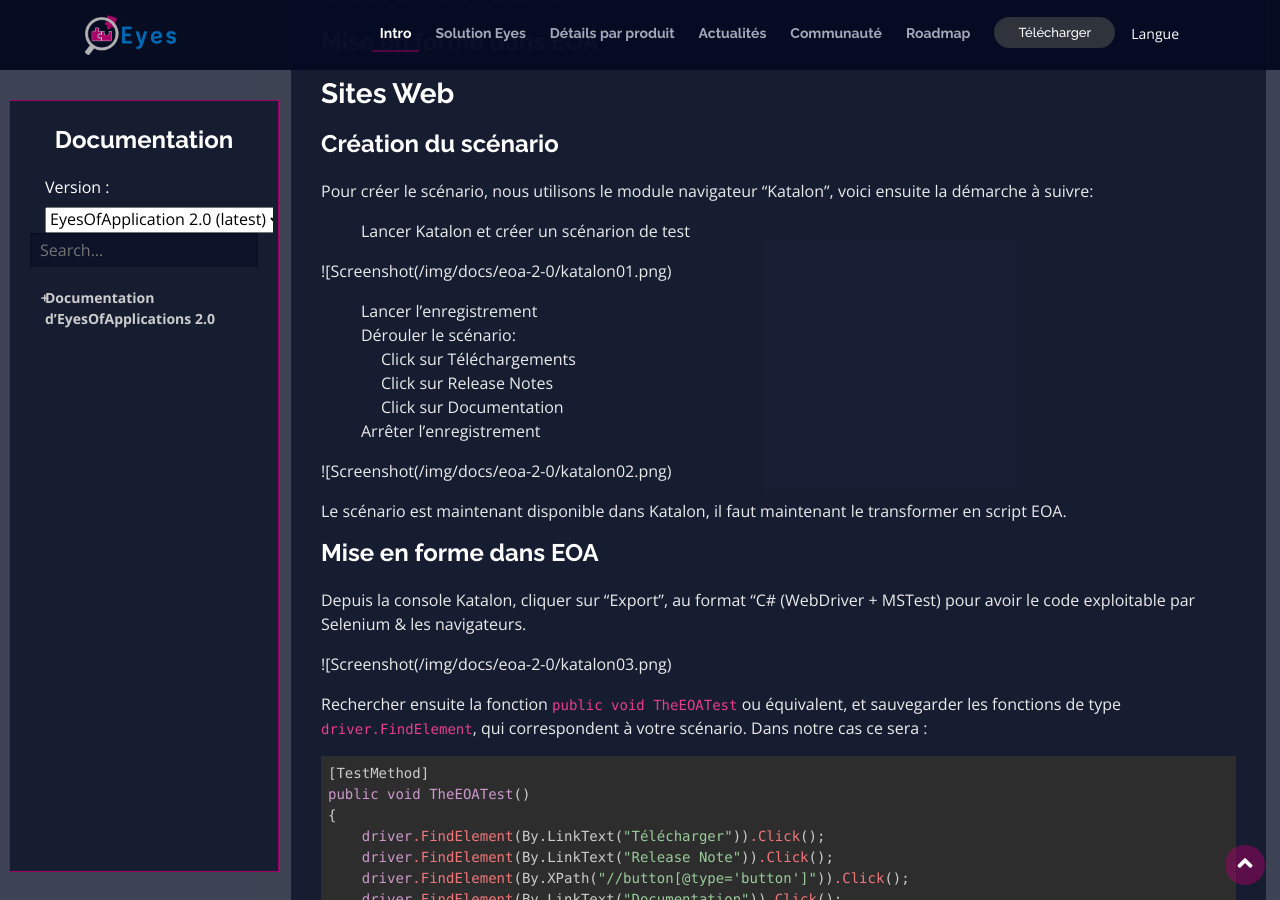
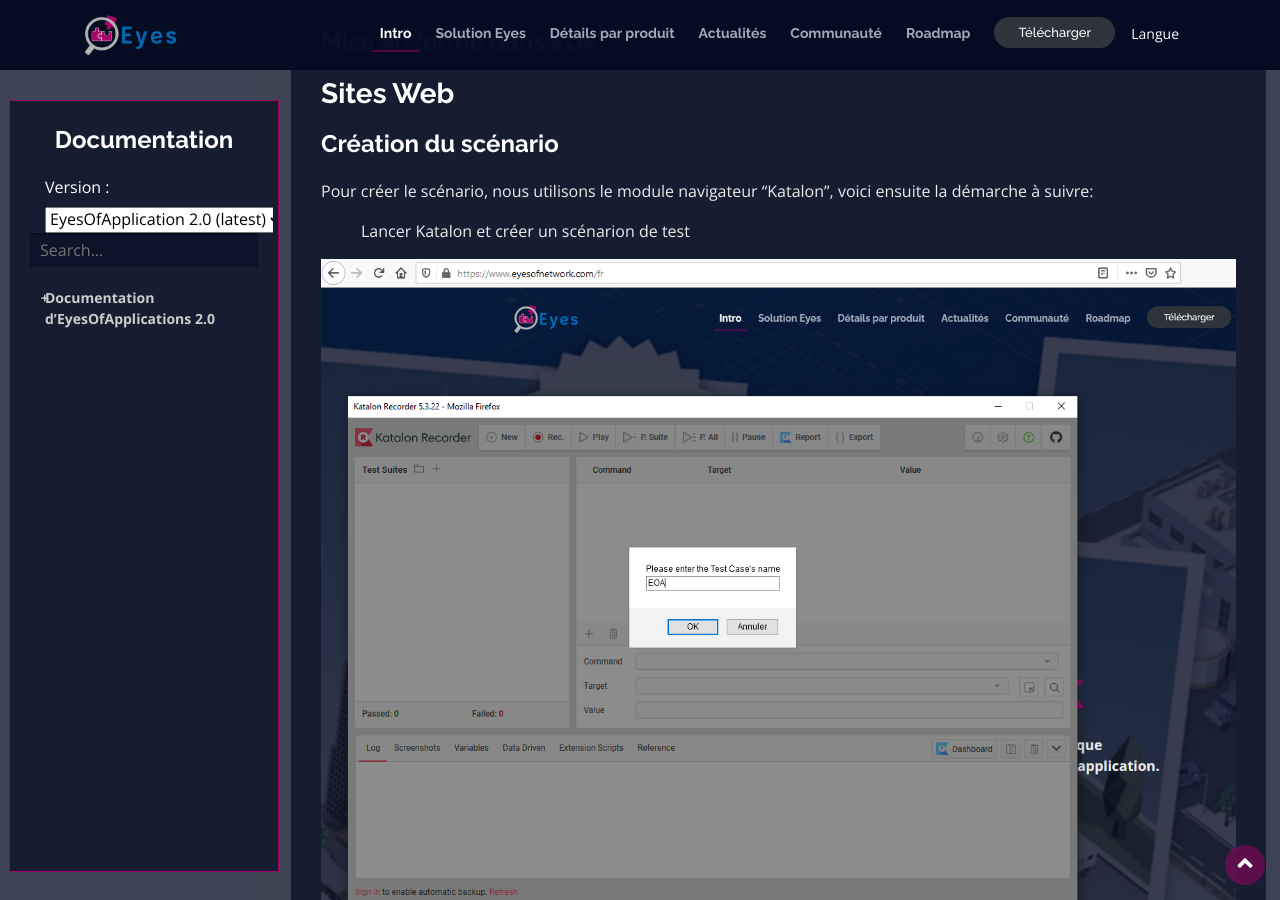
Before and after one commit to EyesOfNetworkCommunity/www.eyesofnetwork.com, a Jekyll site: the page built from _posts/docs/eoa-2-0/2020-12-12-2-0-fr.md, in a window 1280 px wide and 900 px high, scrolled down 8399 px. Built offline with Jekyll 4.4.1, drawn with Linux system fonts in a browser that asks for light colours.

Commit message:
correct images
Signed-off-by: Rémi VERCHERE <remi.verchere@axians.com>

```diff
--- a/_posts/docs/eoa-2-0/2020-12-12-2-0-fr.md
+++ b/_posts/docs/eoa-2-0/2020-12-12-2-0-fr.md
@@ -251,7 +251,7 @@
 
 1. Lancer Katalon et créer un scénarion de test
 
-![Screenshot(/img/docs/eoa-2-0/katalon01.png)
+![Screenshot](/img/docs/eoa-2-0/katalon01.png)
 
 2. Lancer l'enregistrement
 3. Dérouler le scénario:
@@ -261,7 +261,7 @@
 
 4. Arrêter l'enregistrement
 
-![Screenshot(/img/docs/eoa-2-0/katalon02.png)
+![Screenshot](/img/docs/eoa-2-0/katalon02.png)
 
 Le scénario est maintenant disponible dans Katalon, il faut maintenant le transformer en script EOA.
 
@@ -269,7 +269,7 @@
 
 Depuis la console Katalon, cliquer sur "Export", au format "C# (WebDriver + MSTest) pour avoir le code exploitable par Selenium & les navigateurs.
 
-![Screenshot(/img/docs/eoa-2-0/katalon03.png)
+![Screenshot](/img/docs/eoa-2-0/katalon03.png)
 
 Rechercher ensuite la fonction `public void TheEOATest` ou équivalent, et sauvegarder les fonctions de type `driver.FindElement`, qui correspondent à votre scénario. Dans notre cas ce sera :
 
```
